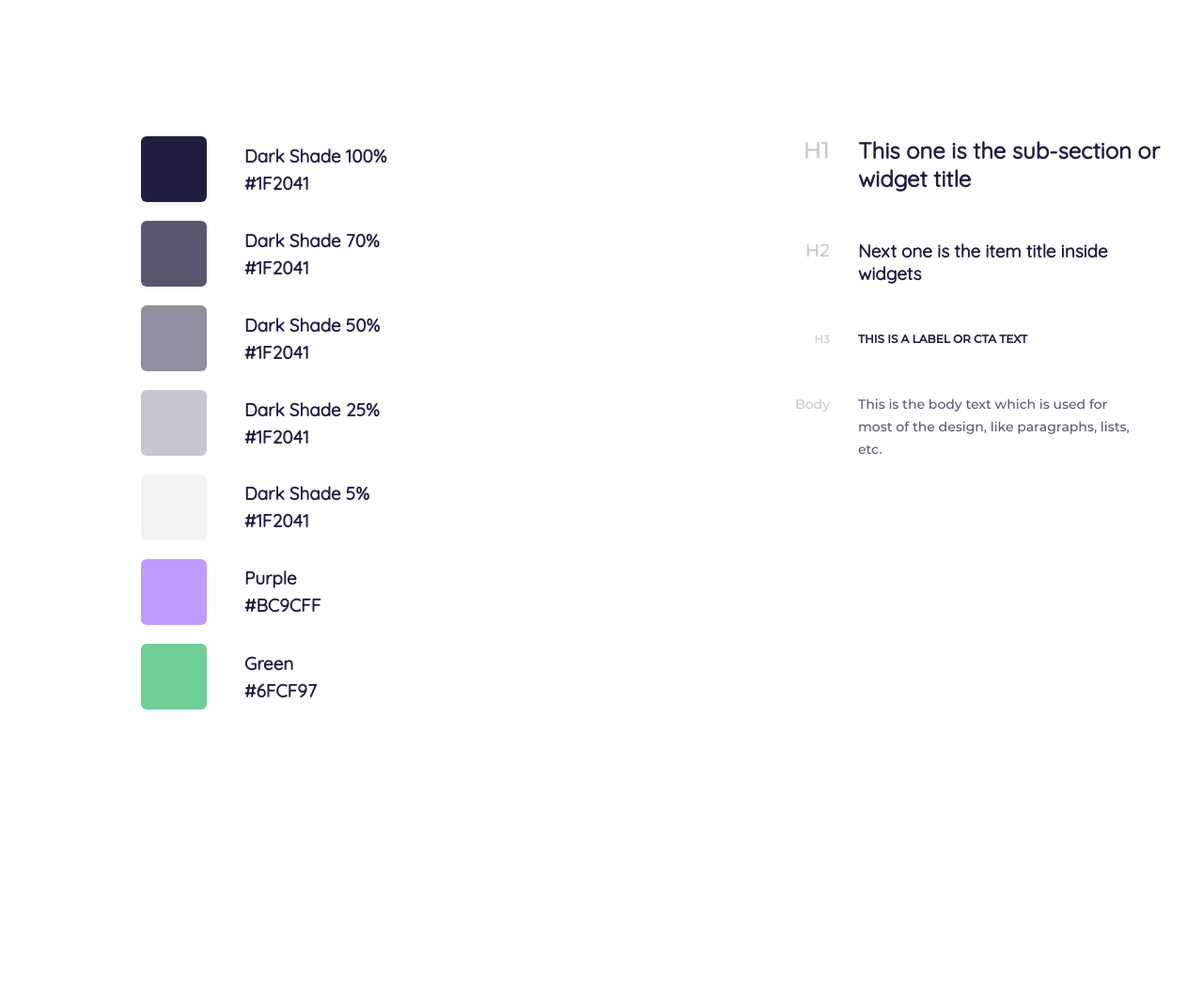
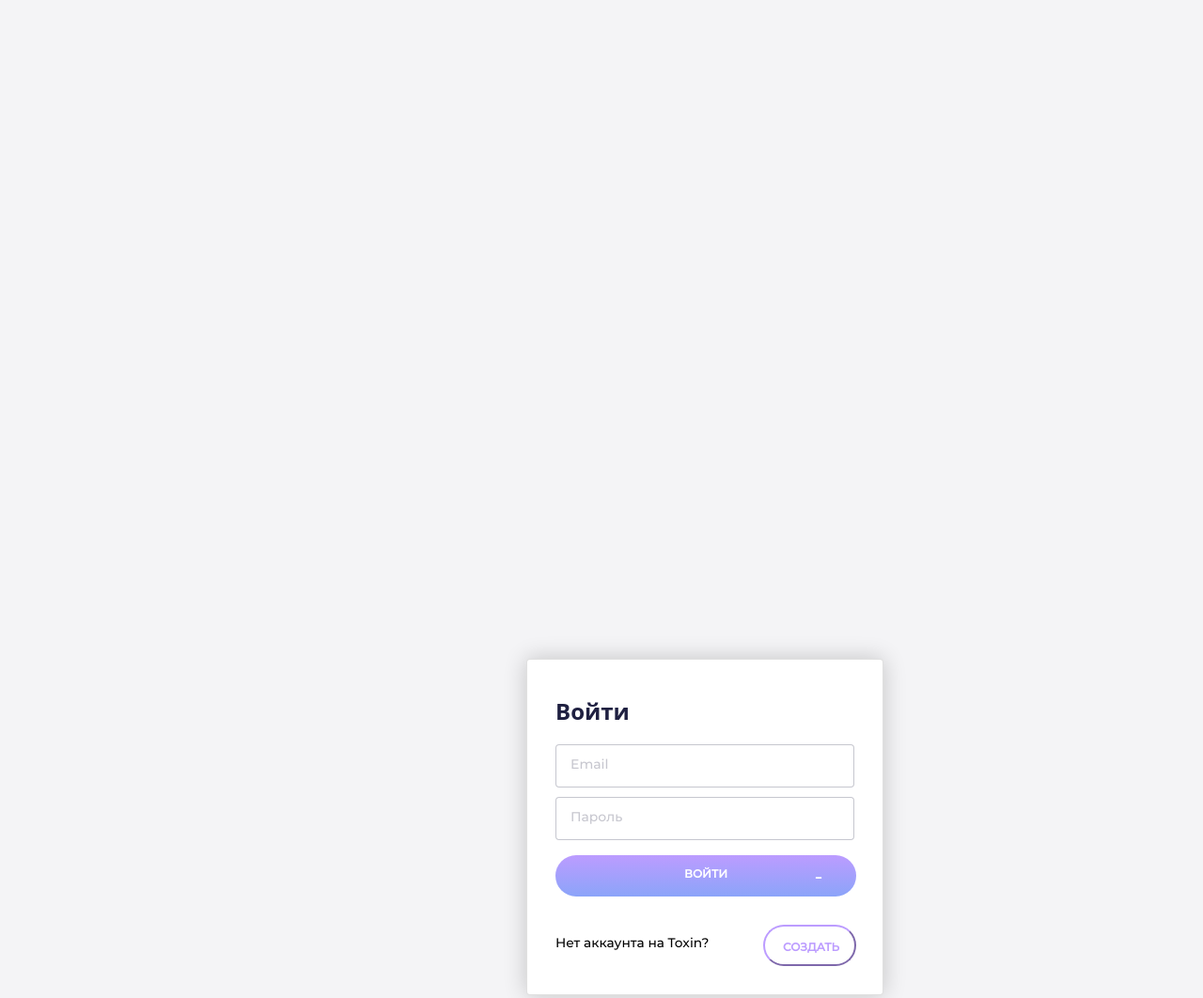
Before and after one commit to SadMinotaur/FSD-2-task, a website: page src/index.pug in a window 1280 px wide. Shown: the top 1062 px of the page at 94% size. Before the commit the page ends 900 px from the top, so only its background shows below. Drawn offline with nearby package versions, Linux system fonts and the light colour scheme; files that its build step writes are made by us from their sources.

Commit message:
small fixes

```diff
--- a/src/components/cards/cards.pug
+++ b/src/components/cards/cards.pug
@@ -1,5 +1,8 @@
+include login/login
+
 style
-  include login/login
+  include cards.scss
 
 mixin cards()
-  +login
+  .cards
+    +login
--- /dev/null
+++ b/src/components/cards/cards.scss
@@ -0,0 +1,6 @@
+.cards {
+  position: relative;
+  width: 1440px;
+  height: 1350px;
+  background: #F4F4F6;
+}
--- a/src/components/cards/login/login.pug
+++ b/src/components/cards/login/login.pug
@@ -5,7 +5,6 @@ include ../../sharedelements/whitebutton/button
 
 style
   include login.scss
-  include ../../fonts.scss
 
 mixin login()
   .login
--- a/src/components/cards/login/login.scss
+++ b/src/components/cards/login/login.scss
@@ -2,6 +2,8 @@
   position: absolute;
   width: 380px;
   height: 358px;
+  left: 560px;
+  top: 701px;
   background: #FFFFFF;
   border: 1px solid rgba(0, 0, 0, 0.12);
   box-sizing: border-box;
--- a/src/components/sharedelements/gradientbutton/button.pug
+++ b/src/components/sharedelements/gradientbutton/button.pug
@@ -2,7 +2,6 @@ style
   include button.scss
 
 mixin gradientButton()
-
   .gradientbutton
     div(class = "buttonGradient")
       .arrow -
--- a/src/components/sharedelements/gradientbutton/button.scss
+++ b/src/components/sharedelements/gradientbutton/button.scss
@@ -4,7 +4,10 @@
   height: 44px;
   background: linear-gradient(180deg, #BC9CFF 0%, #8BA4F9 100%);
   border-radius: 22px;
-  margin: 12px 30px 106px 30px;
+  left: 30px;
+  top: 208px;
+  bottom: 106px;
+  right: 30px;
 }
 
 .insideText {
@@ -18,7 +21,10 @@
   text-align: center;
   text-transform: uppercase;
   color: #FFFFFF;
-  margin: 14px 20px 15px 20px;
+  left: 20px;
+  right: 20px;
+  top: 14px;
+  bottom: 15px;
 }
 
 .arrow {
@@ -34,5 +40,5 @@
   align-items: center;
   text-align: center;
   color: #FFFFFF;
-  margin: 0px 0px 0px 276px ;
+  left: 276px;
 }
--- a/src/components/sharedelements/inputbox/box.scss
+++ b/src/components/sharedelements/inputbox/box.scss
@@ -1,5 +1,6 @@
 .inputBox {
-  margin: 0px 30px 8px 30px;
+  margin: 10px 30px 10px 30px;
+  top: 93px;
   background: #FFFFFF;
   border: 1px solid rgba(31, 32, 65, 0.25);
   box-sizing: border-box;
--- a/src/components/sharedelements/text/text.scss
+++ b/src/components/sharedelements/text/text.scss
@@ -8,7 +8,7 @@
   font-family: Montserrat;
   font-style: normal;
   font-weight: normal;
-  font-size: 14px;
+  font-size: 13.75px;
   line-height: 18px;
   display: flex;
   align-items: center;
--- a/src/index.pug
+++ b/src/index.pug
@@ -1,6 +1,5 @@
 include  components/cards/cards
 include  components/colorstypes/colorsTypes
-
 
 doctype html
 
@@ -11,5 +10,5 @@ html(lang="en")
     meta(charset="UTF-8")
     title Test page
   body
-    +colorsTypes()
-    //+cards()
+    //+colorsTypes()
+    +cards()
```
